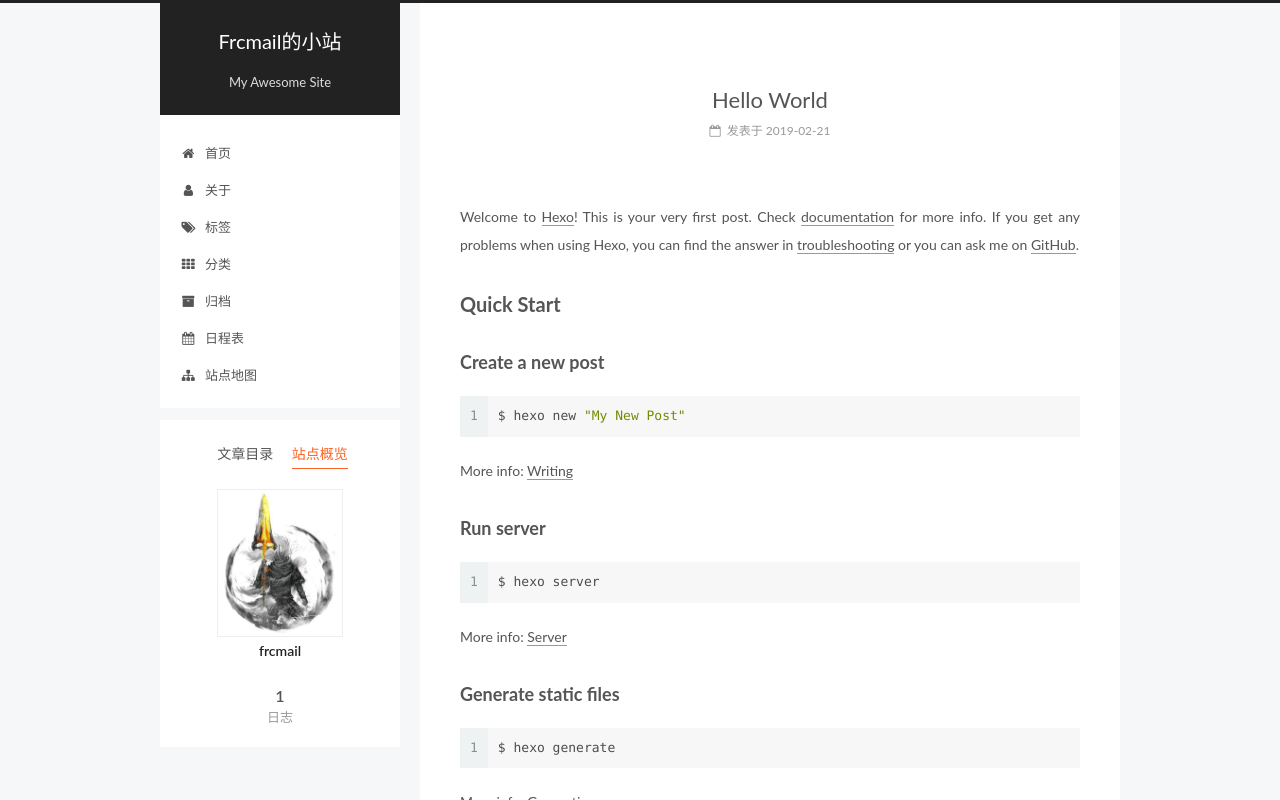
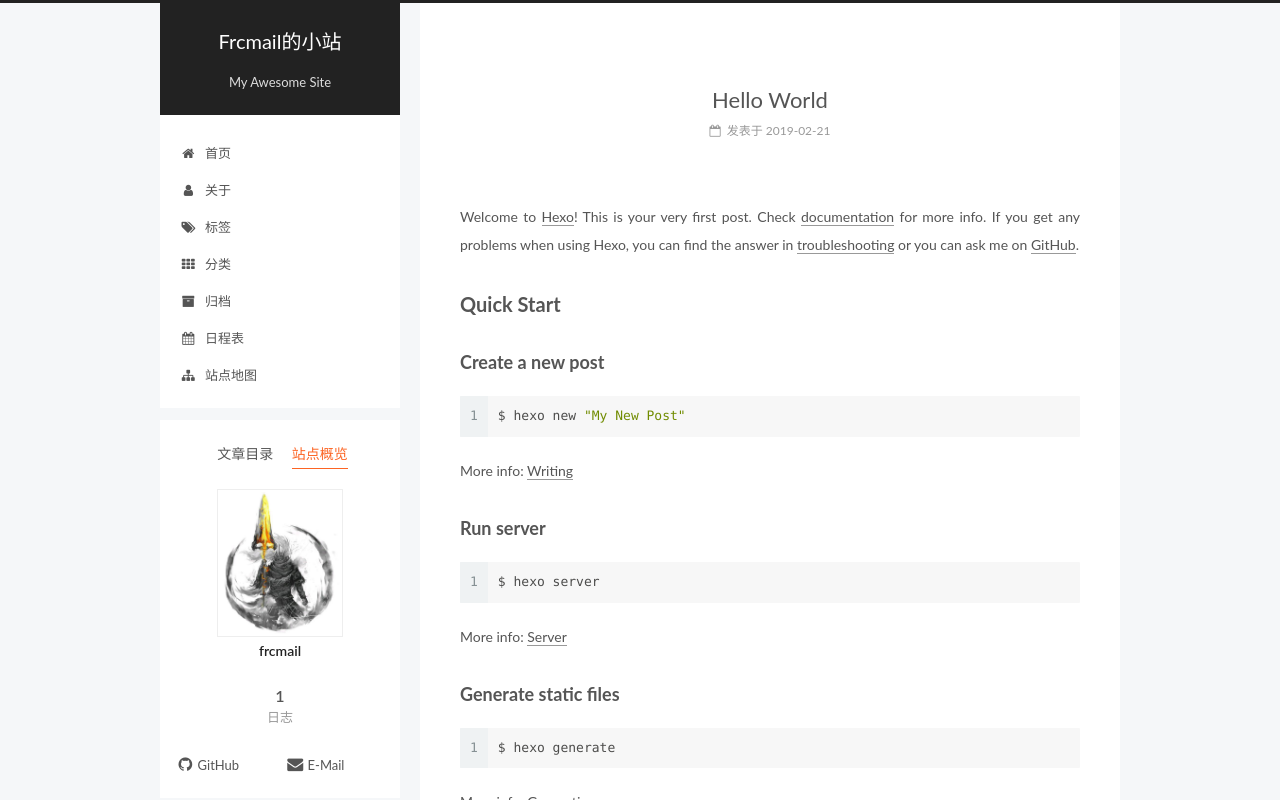
Before and after one commit to frcmail/frcmail.github.io, a plain HTML site: page 2019/02/21/hello-world/index.html in a window 1280 px wide. Both pictures are taken after a click on the item "站点概览". Shown: the top 800 px of the page. Drawn offline with Linux system fonts and the light colour scheme.

Commit message:
Site updated: 2019-02-22 14:46:38

```diff
--- a/2019/02/21/hello-world/index.html
+++ b/2019/02/21/hello-world/index.html
@@ -468,6 +468,22 @@
 
 
 
+            <div class="links-of-author motion-element">
+
+                  <span class="links-of-author-item">
+                    <a href="https://github.com/frcmail" target="_blank" title="GitHub">
+
+                        <i class="fa fa-fw fa-github"></i>GitHub</a>
+                  </span>
+
+                  <span class="links-of-author-item">
+                    <a href="frcmail@126.com" target="_blank" title="E-Mail">
+
+                        <i class="fa fa-fw fa-envelope"></i>E-Mail</a>
+                  </span>
+
+            </div>
+
 
 
 
--- a/css/main.css
+++ b/css/main.css
@@ -1823,7 +1823,7 @@ pre .javascript .function {
   width: 4px;
   height: 4px;
   border-radius: 50%;
-  background: #875cff;
+  background: #3b7ed0;
 }
 .links-of-blogroll {
   font-size: 13px;
```
Also changed, not shown: archives/2019/02/index.html (+16 -0 lines), archives/2019/index.html (+16 -0 lines), archives/index.html (+16 -0 lines), categories/index.html (+16 -0 lines), index.html (+16 -0 lines), tags/index.html (+16 -0 lines).
